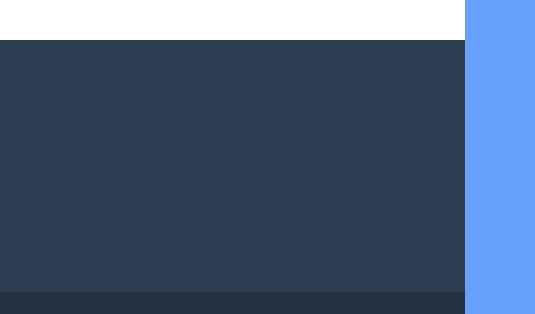
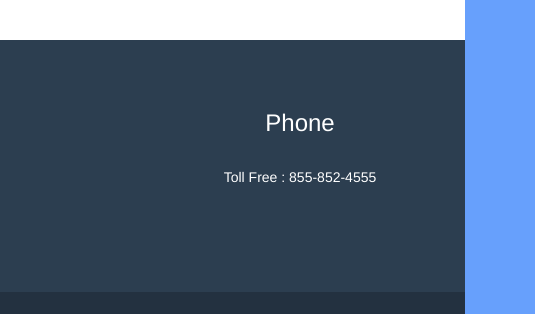
Before and after one commit to TheBlurrr/RCCBootstrap, a plain HTML site: page index.html in a window 1280 px wide. Shown: the part 1088-1402 px from the top of the page, 745-1280 px from the left. Drawn offline with nearby package versions, Linux system fonts and the light colour scheme.

Commit message:
Added Toll Free Number

```diff
--- a/index.html
+++ b/index.html
@@ -149,7 +149,6 @@
 		                                <a href="#" class="btn-social btn-outline"><span class="sr-only">Facebook</span><i class="fa fa-fw fa-facebook"></i></a>
 		                            </li>
 
-
 		                            <li>
 		                                <a href="#" class="btn-social btn-outline"><span class="sr-only">Linked In</span><i class="fa fa-fw fa-linkedin"></i></a>
 		                            </li>
@@ -159,6 +158,9 @@
 		                        </ul>
 		                    </div>
 		                    <div class="footer-col col-md-4">
+		                    <h3>Phone</h3>
+		                    <p> Toll Free : 855-852-4555 <br/>
+		              		</p>
 		                    </div>
 		                </div>
 		            </div>
```
